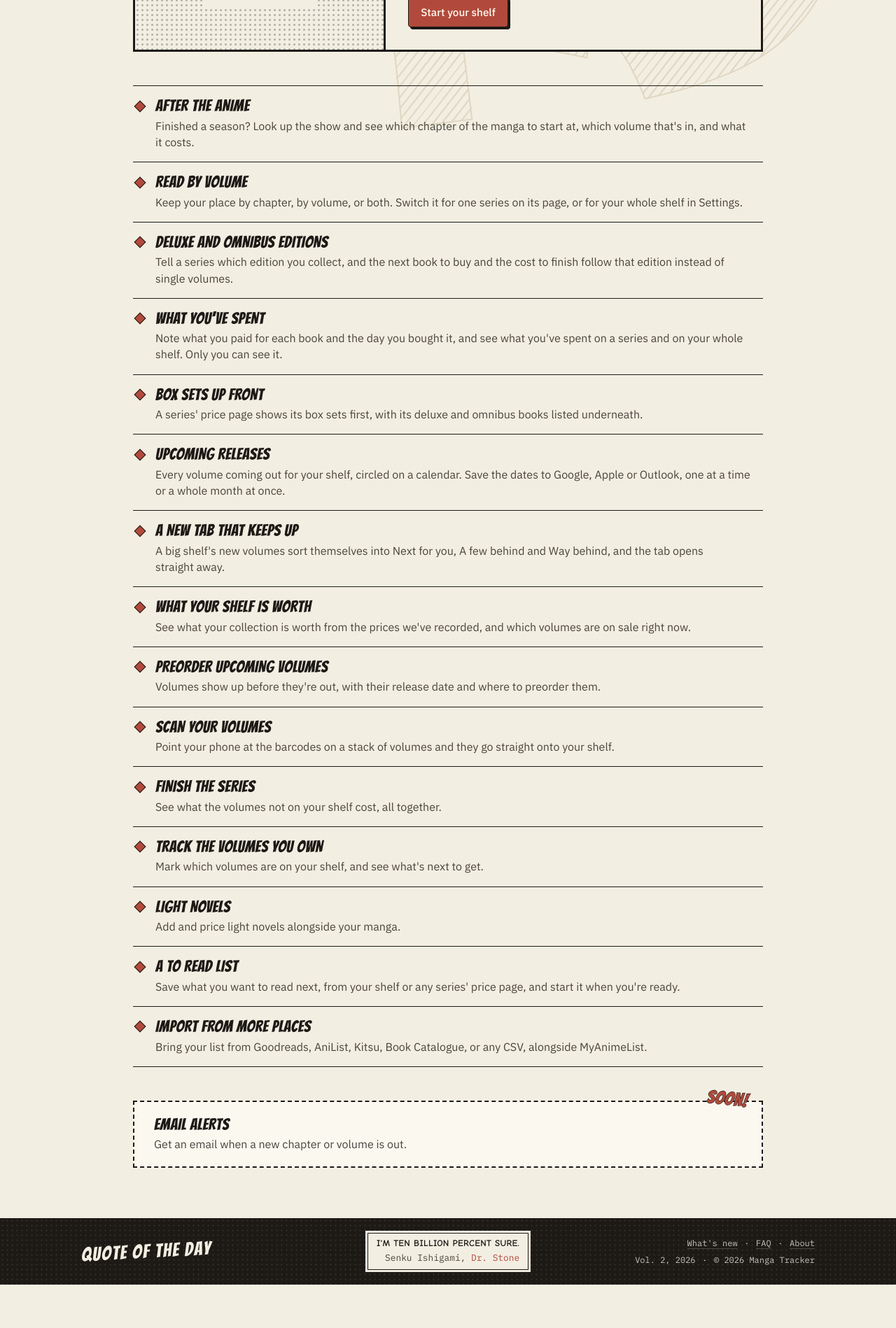
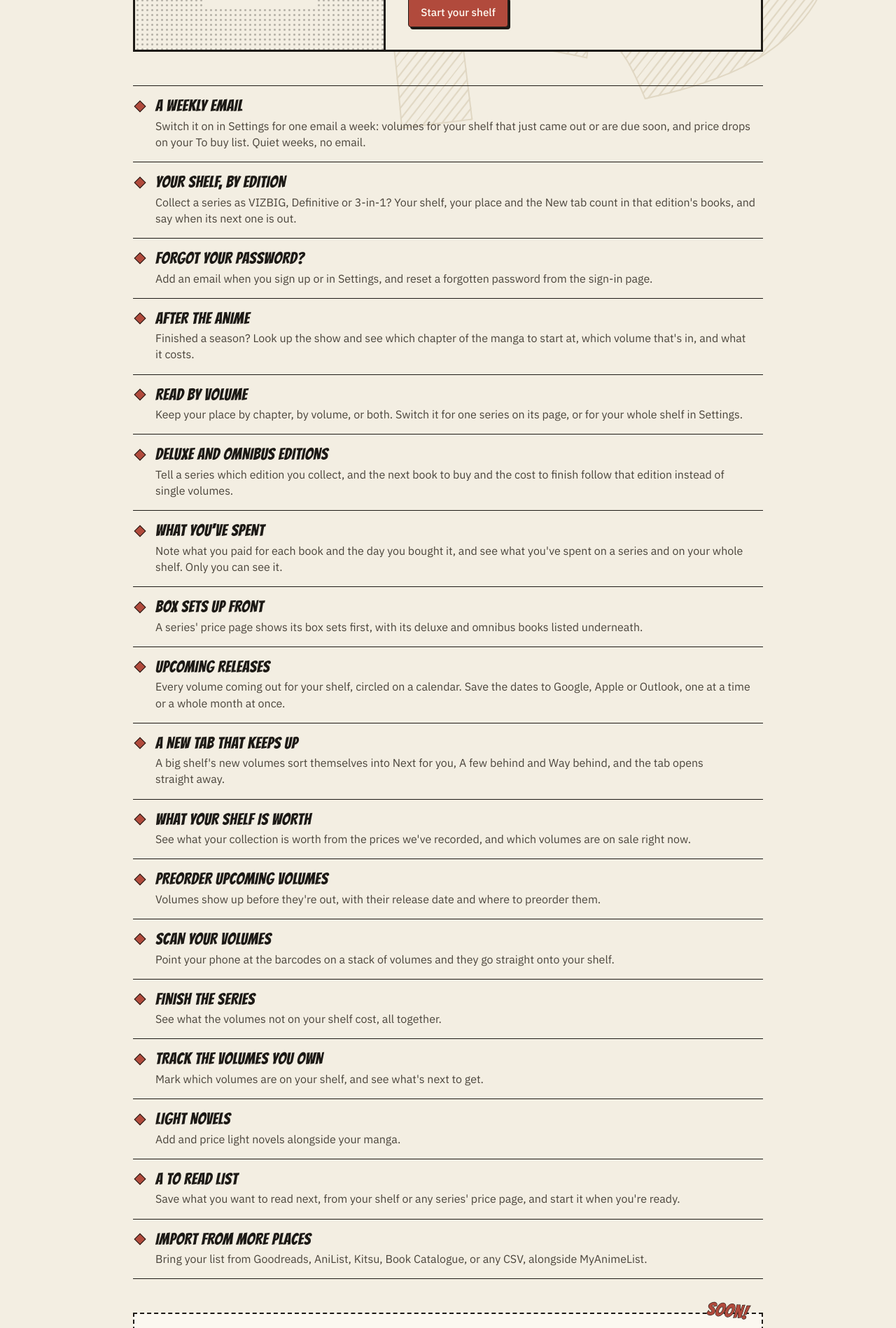
Before and after one commit to Shriyashzzz/mangaTracker, a React (Vite) app in the folder client/: page /updates in a window 1280 px wide. Shown: the part 380-2278 px from the top of the page at 70% size. Before the commit the page ends 2216 px from the top, so only its background shows below. Built offline with nearby package versions, Linux system fonts and the light colour scheme; no server answers.

Commit message:
docs(updates): What is new lists the weekly email, edition shelves and password resets, and the phone app as coming

```diff
--- a/client/src/pages/Updates/Updates.tsx
+++ b/client/src/pages/Updates/Updates.tsx
@@ -8,6 +8,18 @@ import { updatesStyles as styles } from "./styles";
 
 // the big features only, a line each. Add new ones here when they ship
 const UPDATES = [
+  {
+    name: "A weekly email",
+    body: "Switch it on in Settings for one email a week: volumes for your shelf that just came out or are due soon, and price drops on your To buy list. Quiet weeks, no email.",
+  },
+  {
+    name: "Your shelf, by edition",
+    body: "Collect a series as VIZBIG, Definitive or 3-in-1? Your shelf, your place and the New tab count in that edition's books, and say when its next one is out.",
+  },
+  {
+    name: "Forgot your password?",
+    body: "Add an email when you sign up or in Settings, and reset a forgotten password from the sign-in page.",
+  },
   {
     name: "After the anime",
     body: "Finished a season? Look up the show and see which chapter of the manga to start at, which volume that's in, and what it costs.",
@@ -74,7 +86,7 @@ export function UpdatesPage() {
   usePageMeta({
     title: "What's new",
     description:
-      "New on Manga Tracker: see new English volumes and chapters and next chapter dates. Email alerts are coming soon.",
+      "New on Manga Tracker: a weekly email for your shelf, shelves that count in deluxe and omnibus books, new English volumes and next chapter dates.",
     path: "/updates",
   });
   const isSignedIn = useAuth((s) => s.isSignedIn);
@@ -142,10 +154,11 @@ export function UpdatesPage() {
           Soon!
         </span>
         <h2 id="updates-soon" className={styles.soonTitle}>
-          Email alerts
+          The app on your phone
         </h2>
         <p className={styles.itemBody}>
-          Get an email when a new chapter or volume is out.
+          Put Manga Tracker on your home screen, and get a release-day alert on
+          your phone.
         </p>
       </section>
     </article>
```
